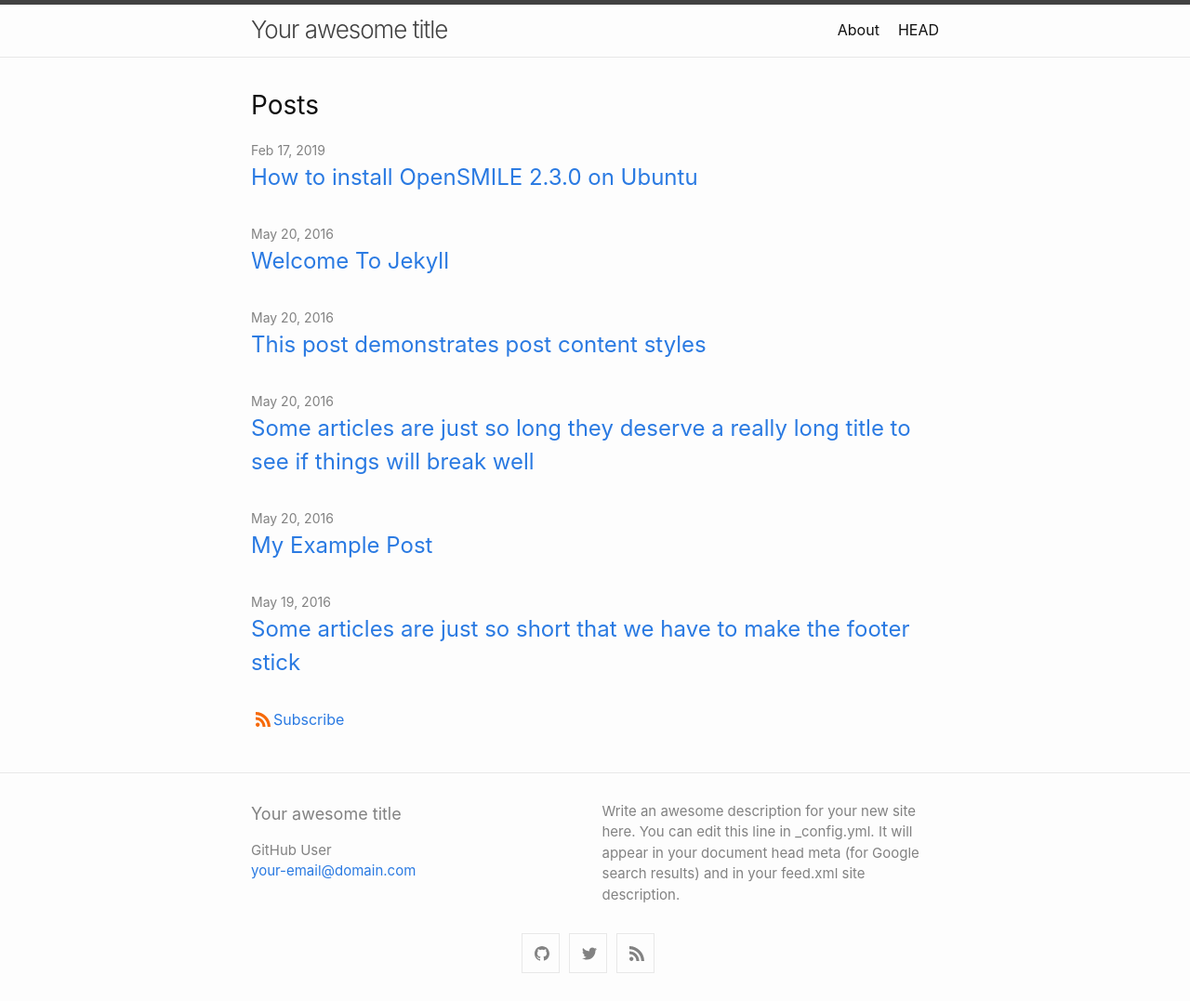
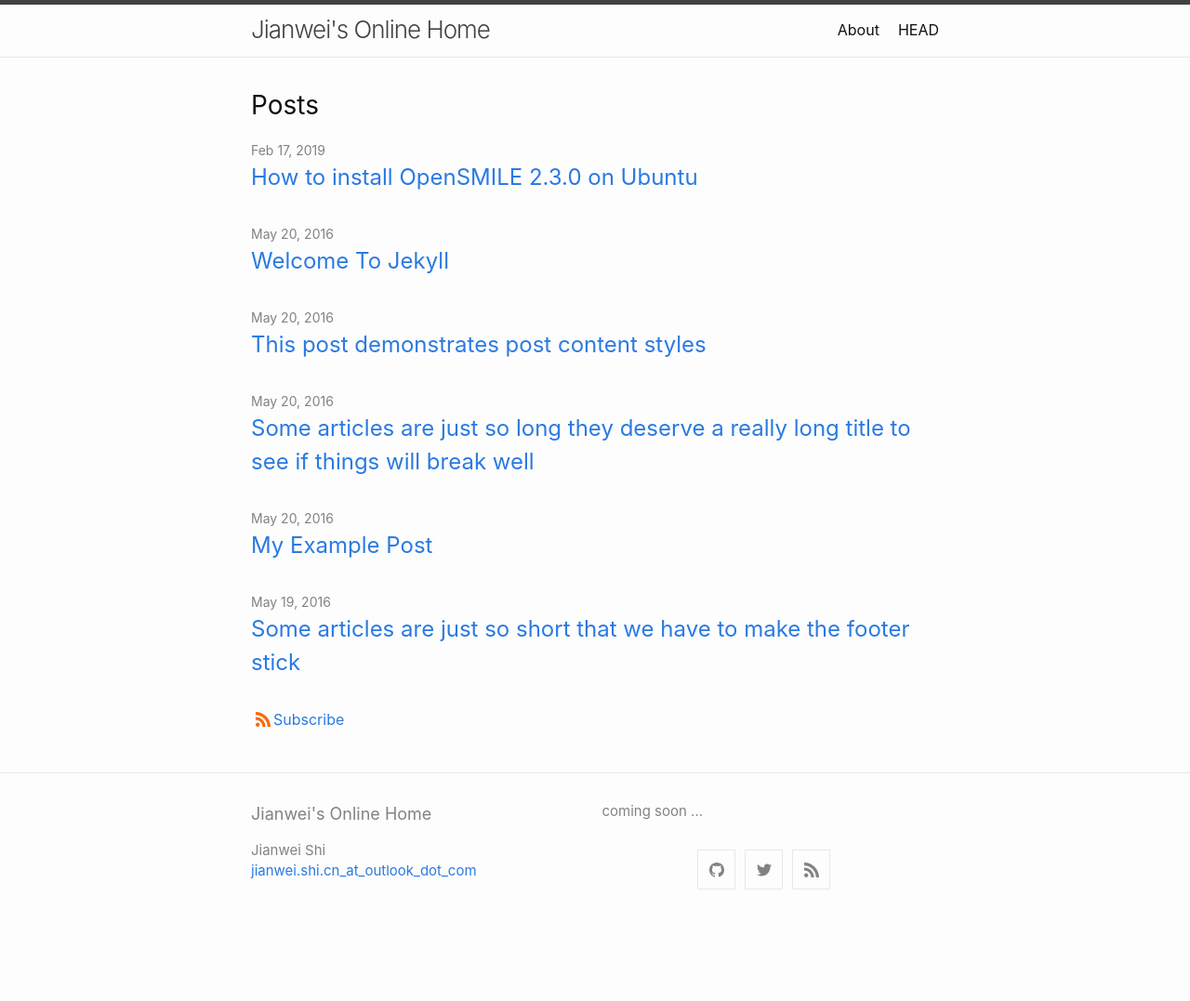
Before and after one commit to cnjianweide/cnjianweide.github.io, a Jekyll site: the page built from index.md, in a window 1280 px wide. Shown: the whole page at 93% size. Built offline with Jekyll 4.4.1, drawn with Linux system fonts in a browser that asks for light colours; after the commit the page ends 1009 px from its top, so only the background shows below that.

Commit message:
changed title and description

```diff
--- a/_config.yml
+++ b/_config.yml
@@ -1,10 +1,8 @@
-title: Your awesome title
-author: GitHub User
-email: your-email@domain.com
+title: Jianwei's Online Home
+author: Jianwei Shi
+email: jianwei.shi.cn_at_outlook_dot_com
 description: > # this means to ignore newlines until "twitter_username:"
-  Write an awesome description for your new site here. You can edit this
-  line in _config.yml. It will appear in your document head meta (for
-  Google search results) and in your feed.xml site description.
+  coming soon ...
 
 show_excerpts: false # set to true to show excerpts on the homepage
 
```
